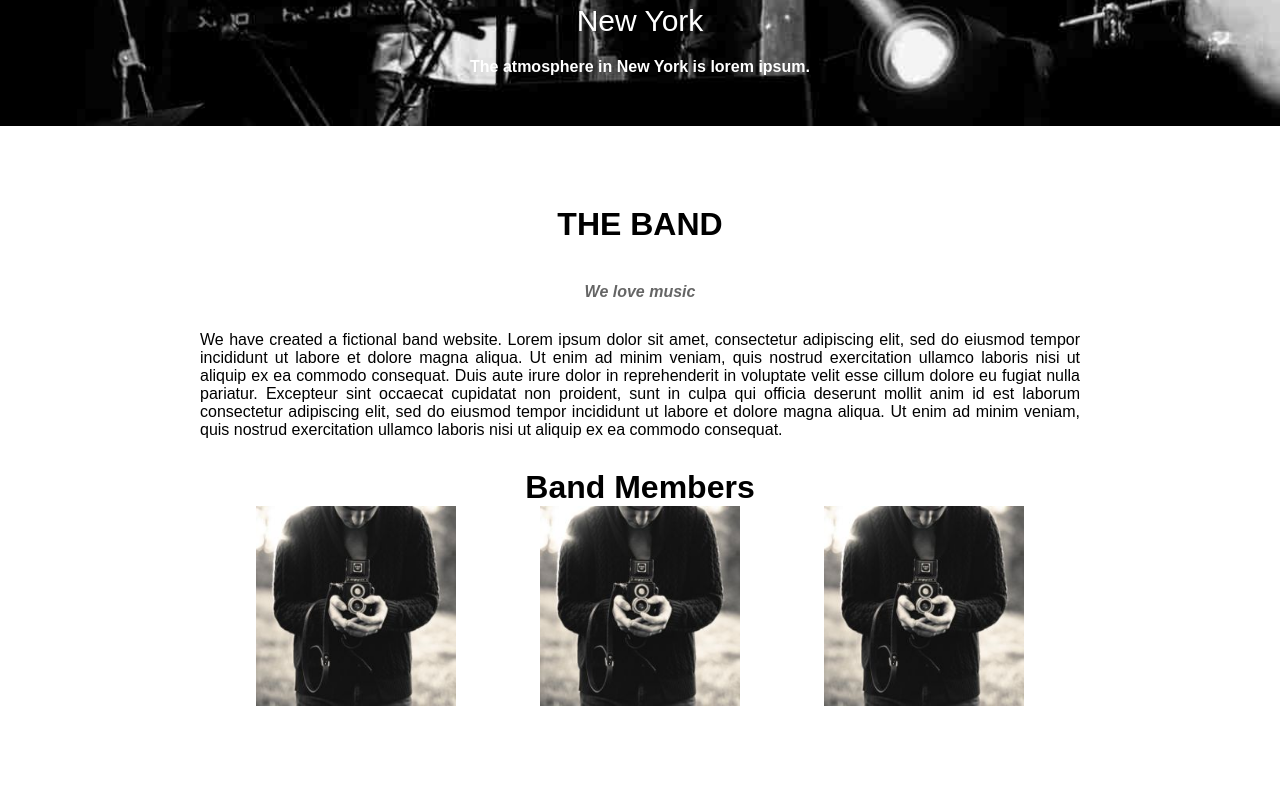
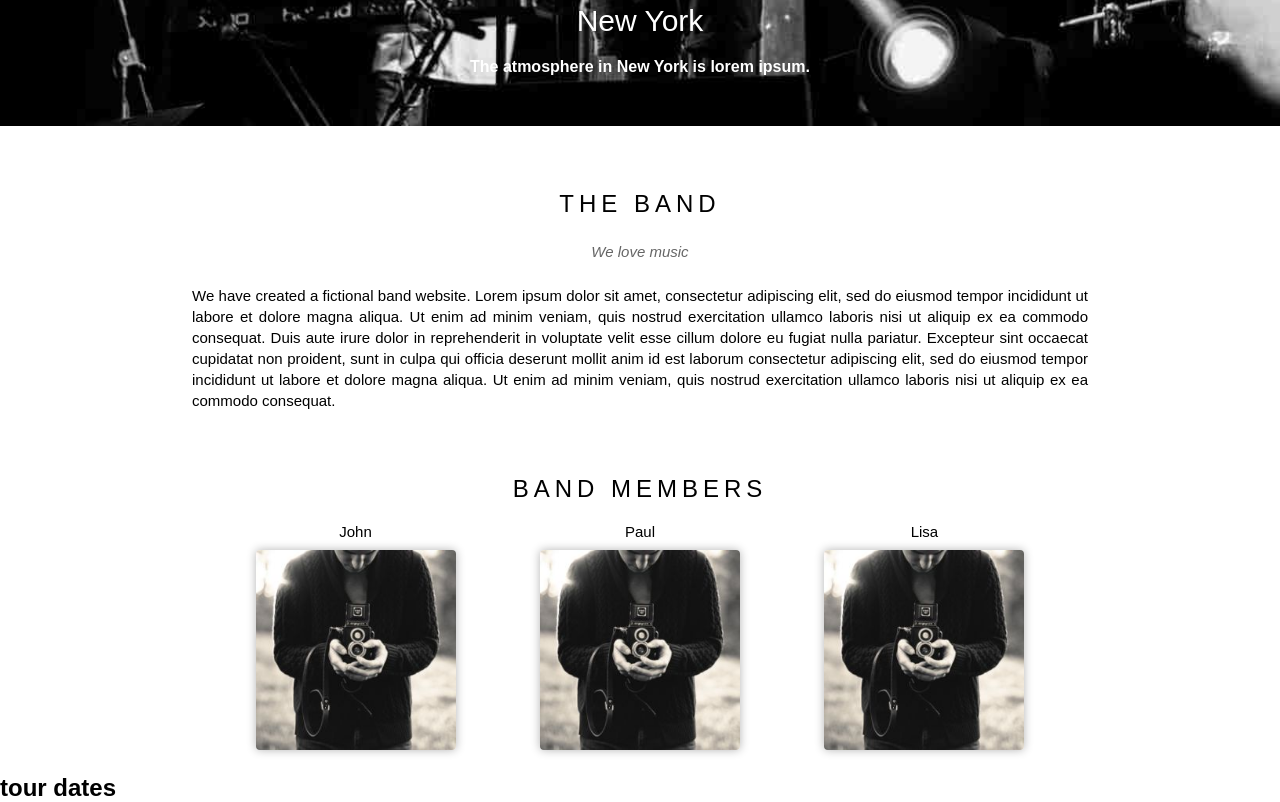
Before and after one commit to yeuxacucodon/The_Band, a plain HTML site: page index.html in a window 1280 px wide. Shown: the part 560-1362 px from the top of the page. Before the commit the page ends 1270 px from the top, so only its background shows below. Drawn offline with Linux system fonts and the light colour scheme.

Commit message:
update members

```diff
--- a/index.html
+++ b/index.html
@@ -37,10 +37,11 @@
         </div>
       </div>
     </div>
+    <!-- About -->
     <div id="about">
-      <h1 style="text-align: center">the band</h1>
-      <h4 style="text-align: center"><i>We love music</i></h4>
-      <p>
+      <h2>the band</h2>
+      <p class="sub-heading"><i>We love music</i></p>
+      <p class="about-text">
         We have created a fictional band website. Lorem ipsum dolor sit amet,
         consectetur adipiscing elit, sed do eiusmod tempor incididunt ut labore
         et dolore magna aliqua. Ut enim ad minim veniam, quis nostrud
@@ -53,13 +54,27 @@
         exercitation ullamco laboris nisi ut aliquip ex ea commodo consequat.
       </p>
     </div>
+    <!-- Members -->
     <div id="members">
-      <h1>Band Members</h1>
-      <ul>
-        <li><img src="bandmember.jpg" alt="John" width="200px" /></li>
-        <li><img src="bandmember.jpg" alt="Paul" width="200px" /></li>
-        <li><img src="bandmember.jpg" alt="Lisa" width="200px" /></li>
-      </ul>
+      <h2>Band Members</h2>
+      <div>
+        <div class="member-item">
+          <p class="member-name">John</p>
+          <img src="/bandmember.jpg" alt="John" style="width: 200px" />
+        </div>
+        <div class="member-item">
+          <p class="member-name">Paul</p>
+          <img src="/bandmember.jpg" alt="Paul" style="width: 200px" />
+        </div>
+        <div class="member-item">
+          <p class="member-name">Lisa</p>
+          <img src="/bandmember.jpg" alt="Lisa" style="width: 200px" />
+        </div>
+      </div>
+    </div>
+    <!-- Tour Dates -->
+    <div>
+      <h2>tour dates</h2>
     </div>
   </body>
 </html>
--- a/style.css
+++ b/style.css
@@ -1,7 +1,7 @@
 * {
   margin: 0px;
   padding: 0px;
-  box-sizing: border-box;
+  box-sizing: inherit;
 }
 
 html {
@@ -65,32 +65,58 @@ html {
   display: block;
 }
 
-#about h1 {
-  padding-top: 80px;
+#about h2 {
+  text-transform: uppercase;
+  font-weight: 500;
+  letter-spacing: 5px;
+  text-align: center;
 }
 
-#about h4 {
-  padding-top: 40px;
+#about .sub-heading {
   opacity: 0.6;
+  margin-top: 25px;
+  font-size: 15px;
+  text-align: center;
 }
 
-#about p {
+#about .about-text {
   text-align: justify;
-  padding: 30px 200px;
+  margin-top: 25px;
+  line-height: 1.4;
+  font-weight: 370;
+  font-size: 15px;
+}
+
+#about {
+  margin: 0 15%;
+  padding: 64px 0;
 }
 
 #members {
   text-align: center;
+  overflow: hidden;
 }
 
-#members li {
+#members h2 {
+  font-weight: 500;
+  text-transform: uppercase;
+  letter-spacing: 5px;
+}
+
+#members .member-item {
   display: inline-block;
   align-items: center;
-  padding: 0 40px;
+  margin: 20px 40px;
 }
 
-#about h1 {
-  text-transform: uppercase;
+#members .member-item img {
+  border-radius: 4px;
+  box-shadow: 0 0 10px rgba(0, 0, 0, 0.3);
+}
+
+#members .member-name {
+  margin-bottom: 10px;
+  font-size: 15px;
 }
 
 #nav .arrow-down {
```
